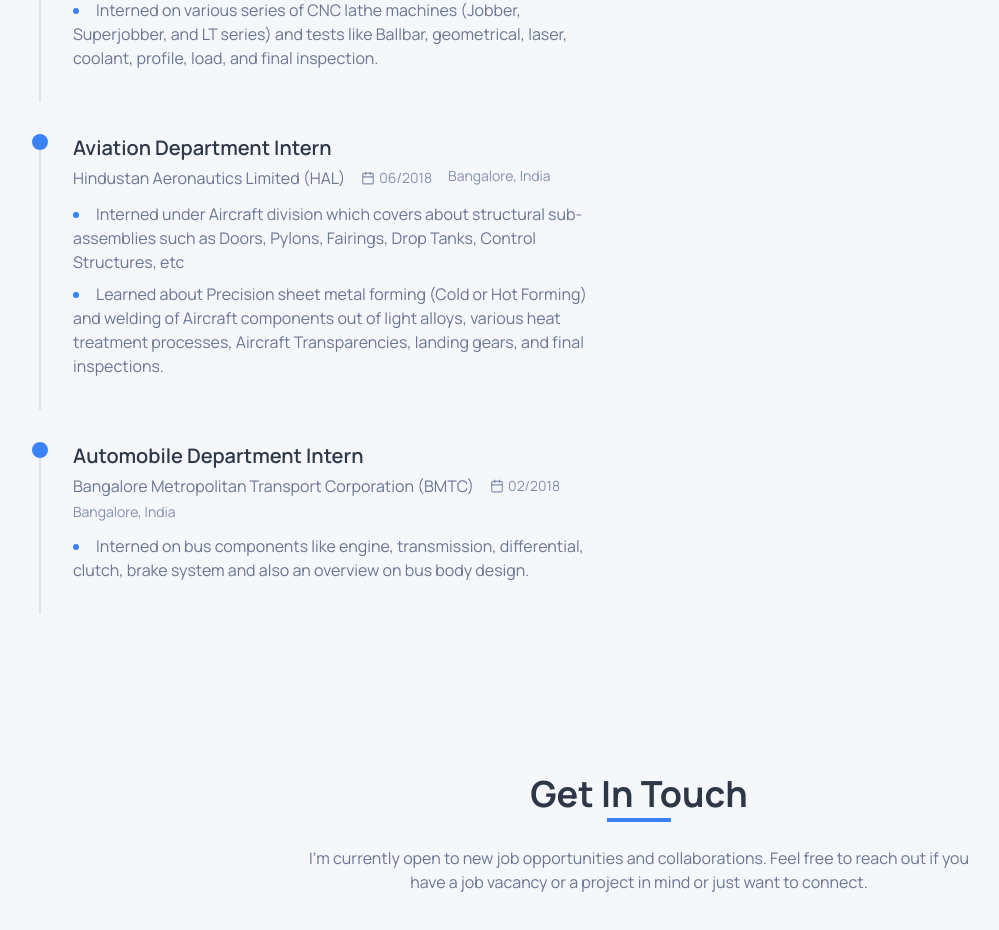
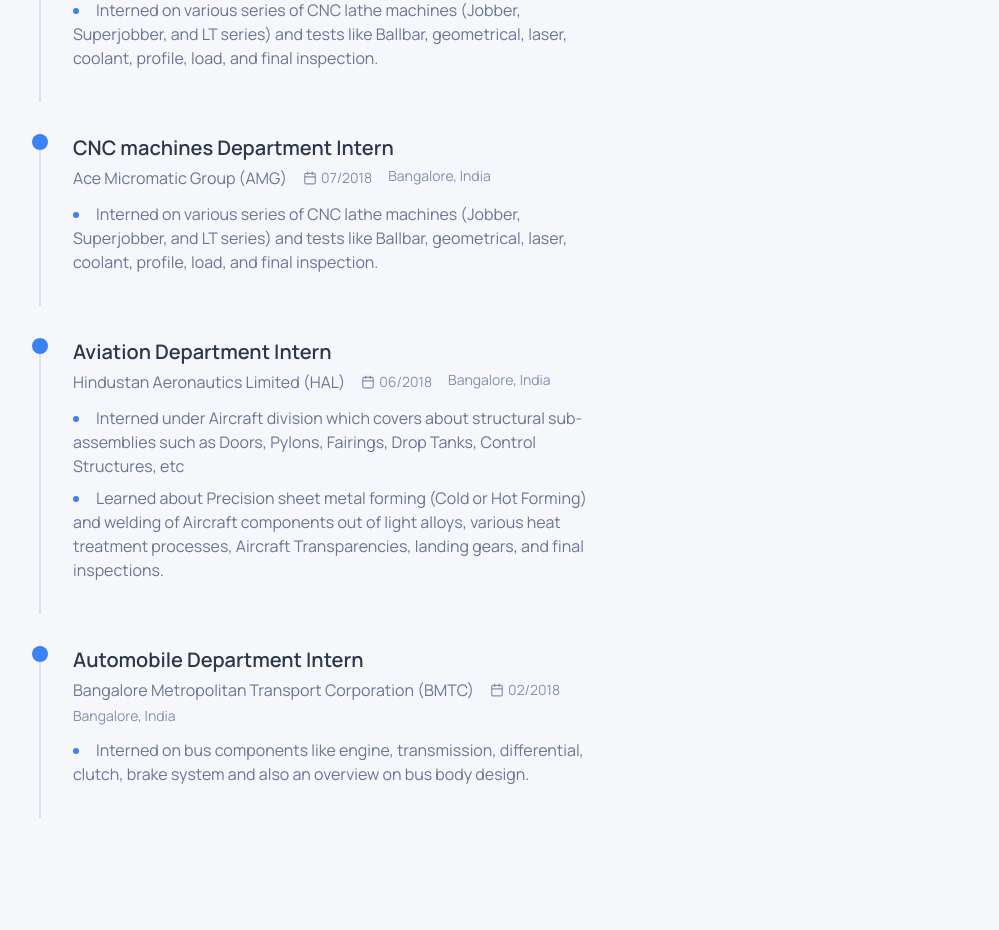
Before and after one commit to DarshanBakilanaRamesh/portfolio, a React (Vite) app: page / in a window 1280 px wide. Shown: the part 6273-7203 px from the top of the page, without its empty margins (1-1000 px from the left). Built offline with nearby package versions, Linux system fonts and the light colour scheme.

Commit message:
Updated website content

```diff
--- a/src/components/Experience.jsx
+++ b/src/components/Experience.jsx
@@ -16,6 +16,15 @@
         "Automated rollback and failure alerts (email/Slack) and optimized HPC module loading for faster perception algorithm testing.",
         "Managed GitHub workflows, enforced code reviews, and wrote contribution guidelines.",
         "Created Jira (JQL) KPI dashboards tracking sprint velocity, bug counts, and build times. Integrated with Confluence for real-time stakeholder updates.",
+      ]
+    },
+    {
+      role: "CNC machines Department Intern",
+      company: "Ace Micromatic Group (AMG)",
+      duration: "07/2018",
+      location: "Bangalore, India",
+      description: [
+        "Interned on various series of CNC lathe machines (Jobber, Superjobber, and LT series) and tests like Ballbar, geometrical, laser, coolant, profile, load, and final inspection.",
       ]
     },
     {
```
